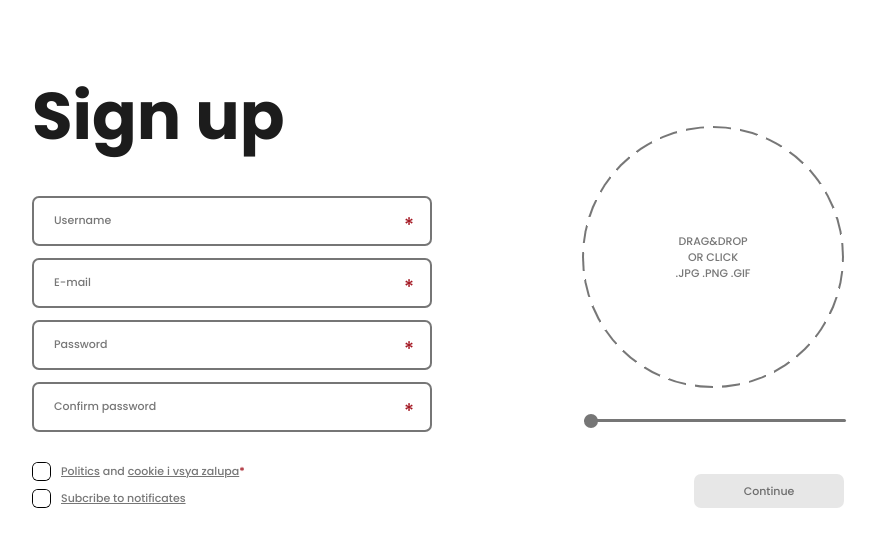
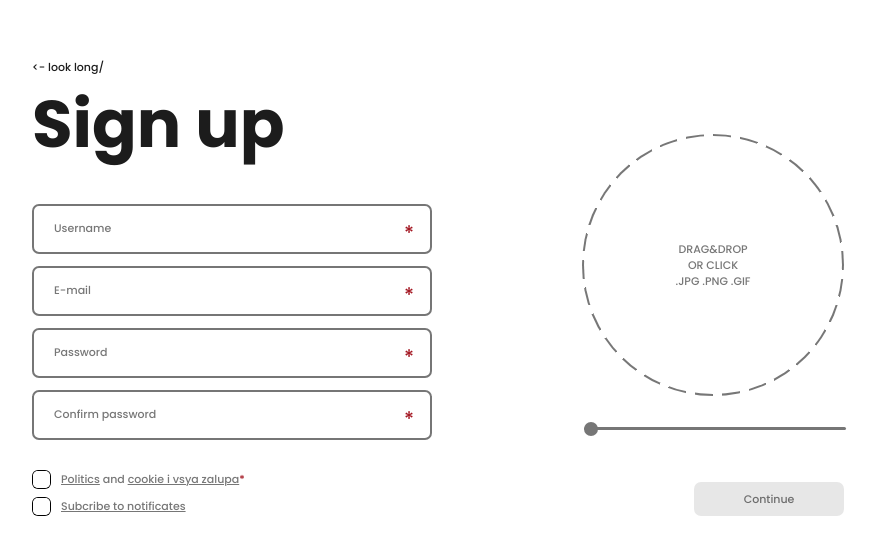
Before and after one commit to DmitrySaf/looklong-frontend, a React (Vite) app: page /registration in a window 1280 px wide. Shown: the part 113-668 px from the top of the page, without its empty margins (202-1079 px from the left). Built offline with nearby package versions, Linux system fonts and the light colour scheme.

Commit message:
feat: добавлен роутер

```diff
--- a/src/main.tsx
+++ b/src/main.tsx
@@ -1,9 +1,23 @@
 import { StrictMode } from 'react'
 import { createRoot } from 'react-dom/client'
+import { createBrowserRouter, RouterProvider } from 'react-router-dom'
 import App from './App'
+import Registration from './views/registration/pages/Registration/Registration'
+
+const router = createBrowserRouter([
+  {
+    path: '/',
+    element: <App />,
+    errorElement: <h1 style={{ textAlign: 'center', marginTop: '400px' }}>404 NOT FOUND DEBIL</h1>
+  },
+  {
+    path: '/registration',
+    element: <Registration />
+  }
+])
 
 createRoot(document.getElementById('root') as HTMLElement).render(
   <StrictMode>
-    <App />
+    <RouterProvider router={router} />
   </StrictMode>
 )
--- a/src/views/registration/pages/Registration/Registration.scss
+++ b/src/views/registration/pages/Registration/Registration.scss
@@ -46,4 +46,18 @@
     justify-self: flex-end;
     align-self: flex-end;
   }
+
+  &__router-link {
+    text-decoration: none;
+    color: $color-primary;
+
+    &:hover > div {
+      transform: translateX(-5px);
+    }
+  }
+
+  &__router-link-arrow {
+    display: inline-block;
+    transition: $transition-time transform;
+  }
 }
--- a/src/views/registration/pages/Registration/Registration.tsx
+++ b/src/views/registration/pages/Registration/Registration.tsx
@@ -1,4 +1,5 @@
 import { useFormik } from 'formik'
+import { Link } from 'react-router-dom'
 
 import PageContainer from '@/components/Layouts/PageContainer/PageContainer'
 import { InputText } from '@/components/InputText'
@@ -51,7 +52,12 @@ function Registration() {
   return (
     <PageContainer>
       <form className="registration" onSubmit={handleSubmit}>
-        <h1 className="registration__header">Sign up</h1>
+        <div className="registration__header-wrapper">
+          <Link to={`..`} className="registration__router-link">
+            <div className="registration__router-link-arrow">{'<-'}</div> look long/
+          </Link>
+          <h1 className="registration__header">Sign up</h1>
+        </div>
         <div className="registration__input-photo-wrapper">
           <InputPhoto />
         </div>
```
